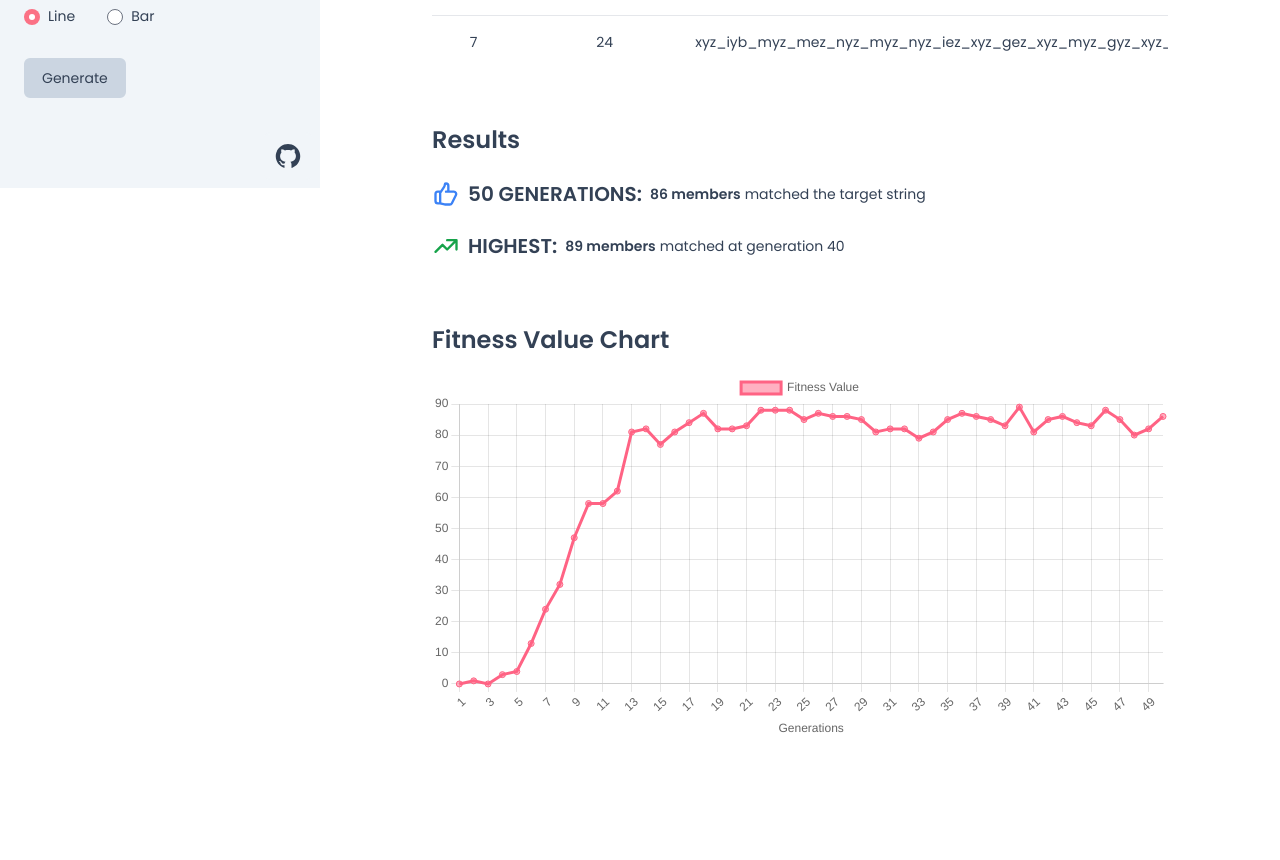
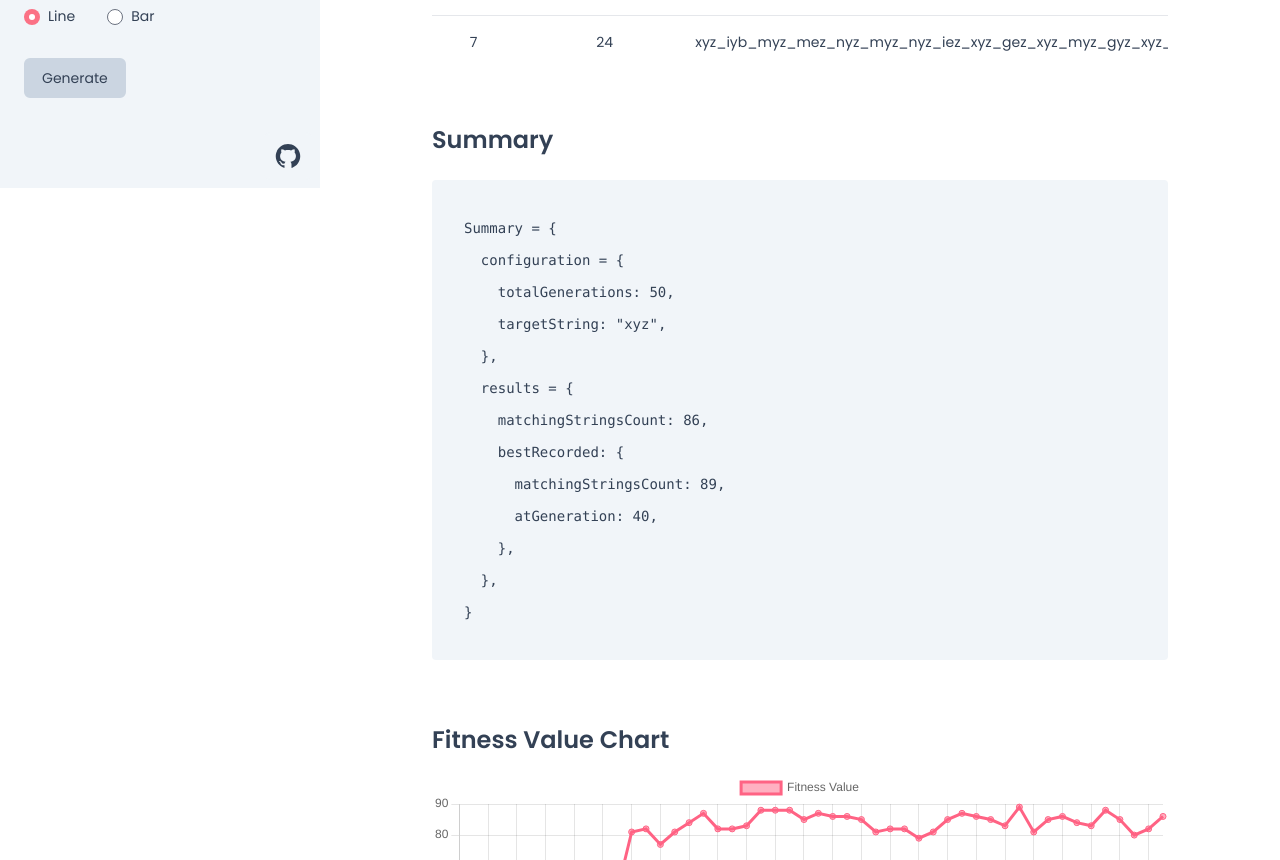
Before and after one commit to Randell-janus/genetic-algorithm, a Next.js app: page / in a window 1280 px wide. Shown: the part 612-1472 px from the top of the page. Built offline with nearby package versions, Linux system fonts and the light colour scheme.

Commit message:
updated results section and server-side validation checks

```diff
--- a/components/icons.js
+++ b/components/icons.js
@@ -35,44 +35,6 @@ export const Settings = ({ className }) => {
   );
 };
 
-export const Trending = ({ className }) => {
-  return (
-    <svg
-      xmlns="http://www.w3.org/2000/svg"
-      className={className}
-      fill="none"
-      viewBox="0 0 24 24"
-      stroke="currentColor"
-      strokeWidth={2}
-    >
-      <path
-        strokeLinecap="round"
-        strokeLinejoin="round"
-        d="M13 7h8m0 0v8m0-8l-8 8-4-4-6 6"
-      />
-    </svg>
-  );
-};
-
-export const ThumbsUp = ({ className }) => {
-  return (
-    <svg
-      xmlns="http://www.w3.org/2000/svg"
-      className={className}
-      fill="none"
-      viewBox="0 0 24 24"
-      stroke="currentColor"
-      strokeWidth={2}
-    >
-      <path
-        strokeLinecap="round"
-        strokeLinejoin="round"
-        d="M14 10h4.764a2 2 0 011.789 2.894l-3.5 7A2 2 0 0115.263 21h-4.017c-.163 0-.326-.02-.485-.06L7 20m7-10V5a2 2 0 00-2-2h-.095c-.5 0-.905.405-.905.905 0 .714-.211 1.412-.608 2.006L7 11v9m7-10h-2M7 20H5a2 2 0 01-2-2v-6a2 2 0 012-2h2.5"
-      />
-    </svg>
-  );
-};
-
 export const GithubLink = ({ className }) => {
   return (
     <Link href="https://github.com/Randell-janus/genetic-algorithm">
--- a/components/utils.js
+++ b/components/utils.js
@@ -43,14 +43,7 @@ export const SliderInput = ({ min, max, value, onChange }) => {
   );
 };
 
-export const InputBox = ({
-  type,
-  maxLength,
-  value,
-  onChange,
-  min,
-  max,
-}) => {
+export const InputBox = ({ type, maxLength, value, onChange, min, max }) => {
   return (
     <input
       className="input-outline"
@@ -67,12 +60,7 @@ export const InputBox = ({
 
 export const SelectBox = ({ value, onChange }) => {
   return (
-    <select
-      className="select-box"
-      required
-      value={value}
-      onChange={onChange}
-    >
+    <select className="select-box" required value={value} onChange={onChange}>
       <option value={0.01}>0.01</option>
       <option value={0.02}>0.02</option>
       <option value={0.03}>0.03</option>
@@ -81,18 +69,3 @@ export const SelectBox = ({ value, onChange }) => {
     </select>
   );
 };
-
-export const ResultsLayout = ({ children, label, spanText, pText }) => {
-  return (
-    <div className="sm:flex items-center space-x-0 sm:space-x-2 space-y-2 sm:space-y-0">
-      <div className="flex space-x-2">
-        {children}
-        <h3 className="font-semibold">{label}</h3>
-      </div>
-      <p>
-        <span className="font-semibold mr-1">{spanText}</span>
-        {pText}
-      </p>
-    </div>
-  );
-};
--- a/pages/api/form.js
+++ b/pages/api/form.js
@@ -1,17 +1,24 @@
-export default function handler(req, res) {
+export default async function handler(req, res) {
   const targetString = req.body.targetString;
   const populationSize = req.body.populationSize;
   const generationCount = req.body.generationCount;
 
   if (
-    !targetString.length ||
-    targetString.length > 4 ||
-    populationSize > 200 ||
-    populationSize < 20 ||
-    generationCount < 50 ||
-    generationCount > 300
+    targetString.length > 0 &&
+    targetString.length <= 4 &&
+    populationSize <= 200 &&
+    populationSize >= 20 &&
+    generationCount >= 50 &&
+    generationCount <= 300
   ) {
-    return resolve();
+    return res
+      .status(200)
+      .json({ targetString, populationSize, generationCount });
   }
-  res.status(200).json({ targetString, populationSize, generationCount });
+  // return res.status(200).json({
+  //   targetString: targetString.substring(0, 4),
+  //   populationSize: 100,
+  //   generationCount: 50,
+  // });
+  return res.status(400).json({});
 }
--- a/pages/index.js
+++ b/pages/index.js
@@ -1,5 +1,4 @@
 import Head from "next/head";
-import Link from "next/link";
 import { useState, useEffect } from "react";
 import {
   Chart as ChartJS,
@@ -20,15 +19,8 @@ import {
   RadioButton,
   InputBox,
   SelectBox,
-  ResultsLayout,
 } from "../components/utils";
-import {
-  ChevronLeft,
-  Settings,
-  Trending,
-  ThumbsUp,
-  GithubLink,
-} from "../components/icons";
+import { ChevronLeft, Settings, GithubLink } from "../components/icons";
 
 ChartJS.register(
   CategoryScale,
@@ -62,7 +54,10 @@ const TestPage = () => {
   const [count, setCount] = useState(targetString.length);
   const [chartType, setChartType] = useState("line");
   const [navIsOpen, setNavIsOpen] = useState(false);
-  const [resultsGen, setResultsGen] = useState(generationCount);
+
+  const [resultsGenerationCount, setResultsGenerationCount] =
+    useState(generationCount);
+  const [resultsTargetString, setResultsTargetString] = useState(targetString);
 
   const handleGenerate = (
     populationSize,
@@ -77,7 +72,8 @@ const TestPage = () => {
     );
     // if (!targetString) return;
     population.evolve(generationCount);
-    setResultsGen(generationCount);
+    setResultsGenerationCount(generationCount);
+    setResultsTargetString(targetString);
   };
 
   const handleGenerateOnMount = (
@@ -102,8 +98,10 @@ const TestPage = () => {
       populationSize,
       generationCount,
     };
+
     const JSONdata = JSON.stringify(data);
     const endpoint = "/api/form";
+
     const options = {
       method: "POST",
       headers: {
@@ -111,7 +109,13 @@ const TestPage = () => {
       },
       body: JSONdata,
     };
+
     const response = await fetch(endpoint, options);
+
+    if (response.status !== 200) {
+      return;
+    }
+
     const result = await response.json();
 
     // console.log(`${response.status}`);
@@ -265,25 +269,51 @@ const TestPage = () => {
             </table>
           </div>
         </div>
-        {/* results section */}
+        {/* summary section */}
         <div className="space-y-6">
-          <h2 className="font-semibold">Results</h2>
-          <ResultsLayout
-            label={`${resultsGen} GENERATIONS:`}
+          <h2 className="font-semibold">Summary</h2>
+          <div className="bg-slate-100 rounded font-mono leading-8 p-8 overflow-auto">
+            Summary = &#123;
+            <br />
+            &nbsp;&nbsp;configuration = &#123;
+            <br />
+            &nbsp;&nbsp;&nbsp;&nbsp;totalGenerations: {resultsGenerationCount},
+            <br />
+            &nbsp;&nbsp;&nbsp;&nbsp;targetString: "{resultsTargetString}",
+            <br />
+            &nbsp;&nbsp;&#125;,
+            <br />
+            &nbsp;&nbsp;results = &#123;
+            <br />
+            &nbsp;&nbsp;&nbsp;&nbsp;matchingStringsCount:{" "}
+            {chartDataY[chartDataY.length - 1]},
+            <br />
+            &nbsp;&nbsp;&nbsp;&nbsp;bestRecorded: &#123;
+            <br />
+            &nbsp;&nbsp;&nbsp;&nbsp;&nbsp;&nbsp;matchingStringsCount:{" "}
+            {Math.max(...chartDataY)}
+            ,
+            <br />
+            &nbsp;&nbsp;&nbsp;&nbsp;&nbsp;&nbsp;atGeneration:{" "}
+            {chartDataY.indexOf(Math.max(...chartDataY)) + 1},<br />
+            &nbsp;&nbsp;&nbsp;&nbsp;&#125;,
+            <br />
+            &nbsp;&nbsp;&#125;,
+            <br />
+            &#125;
+            {/* <ResultsLayout
+              label={`${resultsGenerationCount} GENERATIONS:`}
               spanText={`${chartDataY[chartDataY.length - 1]} members`}
               pText="matched the target string"
-          >
-            <ThumbsUp className="h-5 w-5 sm:h-7 sm:w-7 text-blue-500" />
-          </ResultsLayout>
+            ></ResultsLayout>
             <ResultsLayout
               label="HIGHEST:"
               spanText={`${Math.max(...chartDataY)} members`}
               pText={`matched at generation ${
                 chartDataY.indexOf(Math.max(...chartDataY)) + 1
               }`}
-          >
-            <Trending className="h-5 w-5 sm:h-7 sm:w-7 text-green-600" />
-          </ResultsLayout>
+            ></ResultsLayout> */}
+          </div>
         </div>
         {/* chart */}
         <div className="space-y-4">
```
Lines whose indentation alone changed are shown as unchanged.
